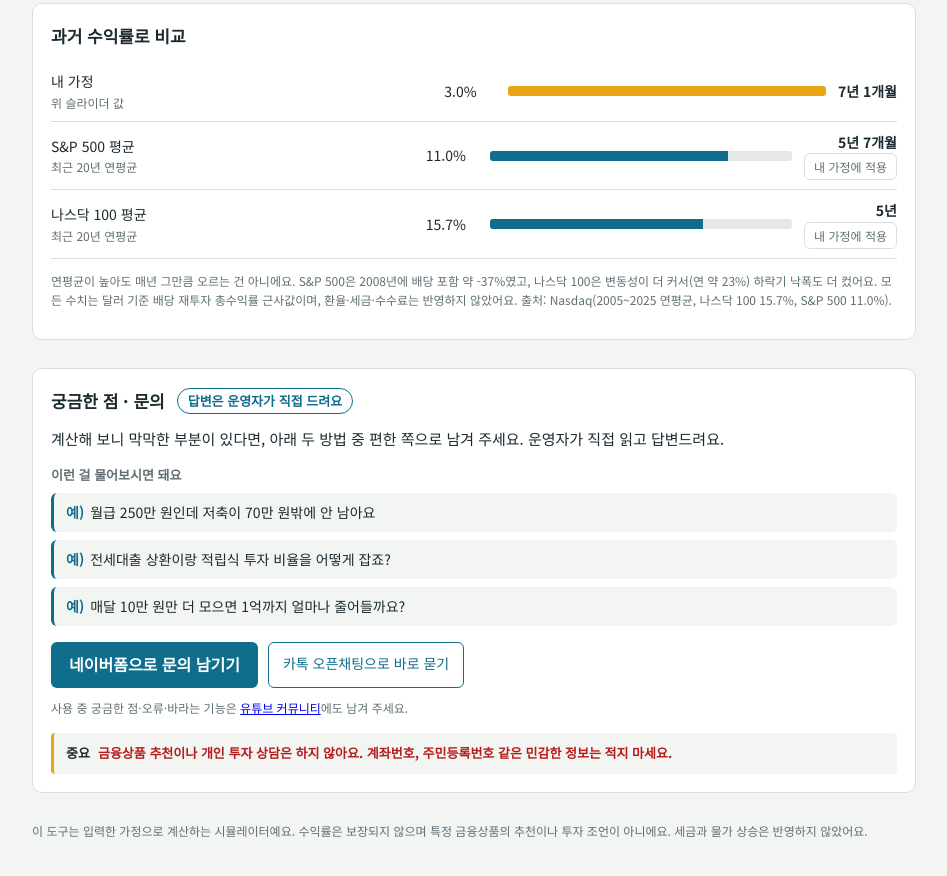
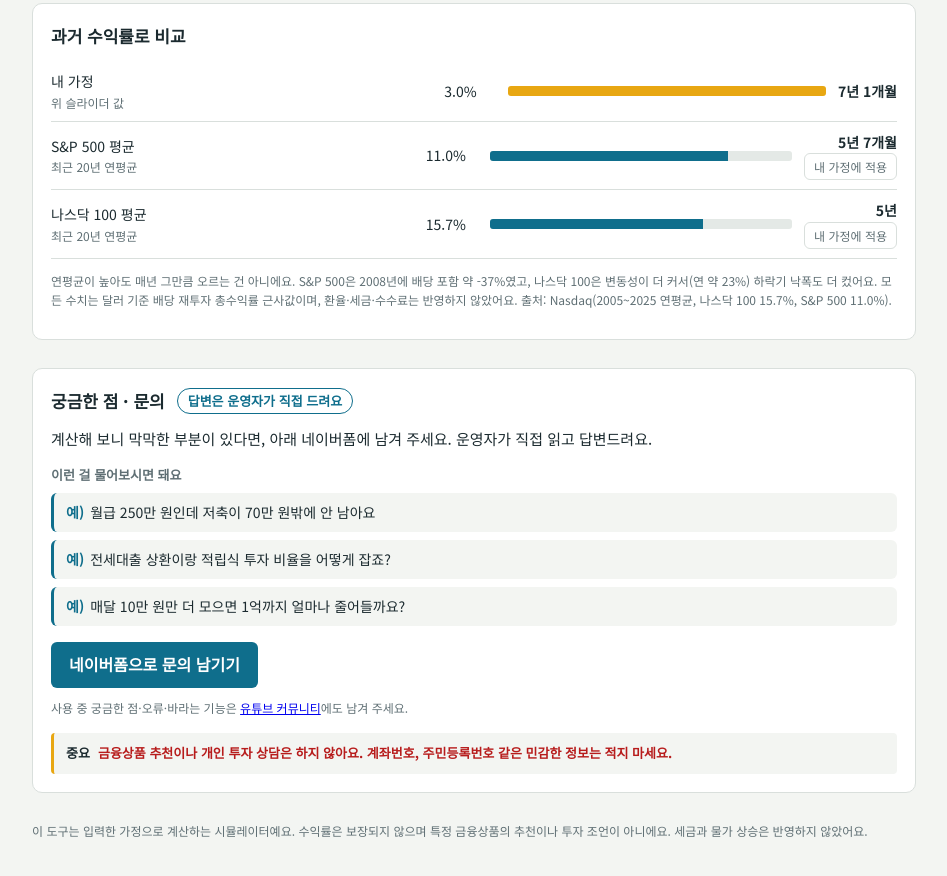
Before and after one commit to apalamao10/first10eok-simulator, a plain HTML site: page index.html in a window 1280 px wide. Shown: the part 822-1698 px from the top of the page, without its empty margins (166-1113 px from the left). Drawn offline with Linux system fonts and the light colour scheme.

Commit message:
문의 섹션: 카톡 오픈채팅 버튼 제거, 안내 문구 네이버폼 기준으로 정리

```diff
--- a/index.html
+++ b/index.html
@@ -128,7 +128,7 @@ a.btn.out{background:transparent;color:var(--accent);border:1px solid var(--acce
 
 <section class="panel" id="contact">
   <h2 style="display:flex;flex-wrap:wrap;align-items:center;gap:6px 12px">궁금한 점 · 문의<span style="font-size:13px;font-weight:700;color:var(--accent);border:1px solid var(--accent);border-radius:999px;padding:2px 10px">답변은 운영자가 직접 드려요</span></h2>
-  <p style="margin:0 0 14px;font-size:15px">계산해 보니 막막한 부분이 있다면, 아래 두 방법 중 편한 쪽으로 남겨 주세요. 운영자가 직접 읽고 답변드려요.</p>
+  <p style="margin:0 0 14px;font-size:15px">계산해 보니 막막한 부분이 있다면, 아래 네이버폼에 남겨 주세요. 운영자가 직접 읽고 답변드려요.</p>
   <div class="asklist">
     <p>이런 걸 물어보시면 돼요</p>
     <ul>
@@ -139,7 +139,6 @@ a.btn.out{background:transparent;color:var(--accent);border:1px solid var(--acce
   </div>
   <div class="ctas">
     <a class="btn" href="https://naver.me/xPYAjSNB" target="_blank" rel="noopener">네이버폼으로 문의 남기기</a>
-    <a class="btn out" href="https://open.kakao.com/o/g7u1siHi" target="_blank" rel="noopener">카톡 오픈채팅으로 바로 묻기</a>
   </div>
   <p class="note" style="margin:10px 0 0">사용 중 궁금한 점·오류·바라는 기능은 <a href="https://www.youtube.com/@%ED%8D%BC%EC%8A%A4%ED%8A%B810%EC%96%B5/community" target="_blank" rel="noopener">유튜브 커뮤니티</a>에도 남겨 주세요.</p>
   <p class="callout"><b>중요</b>금융상품 추천이나 개인 투자 상담은 하지 않아요. 계좌번호, 주민등록번호 같은 민감한 정보는 적지 마세요.</p>
```
